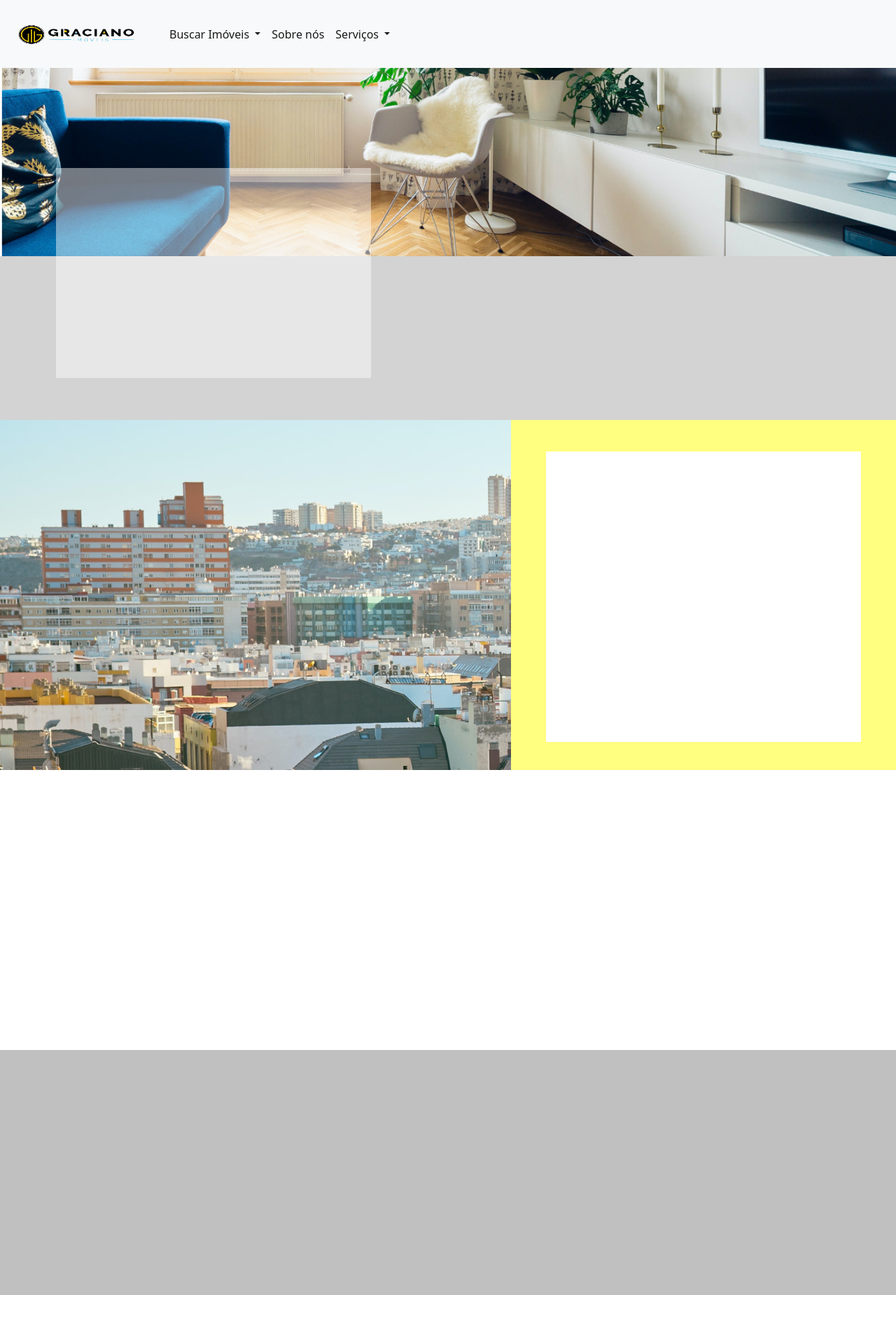
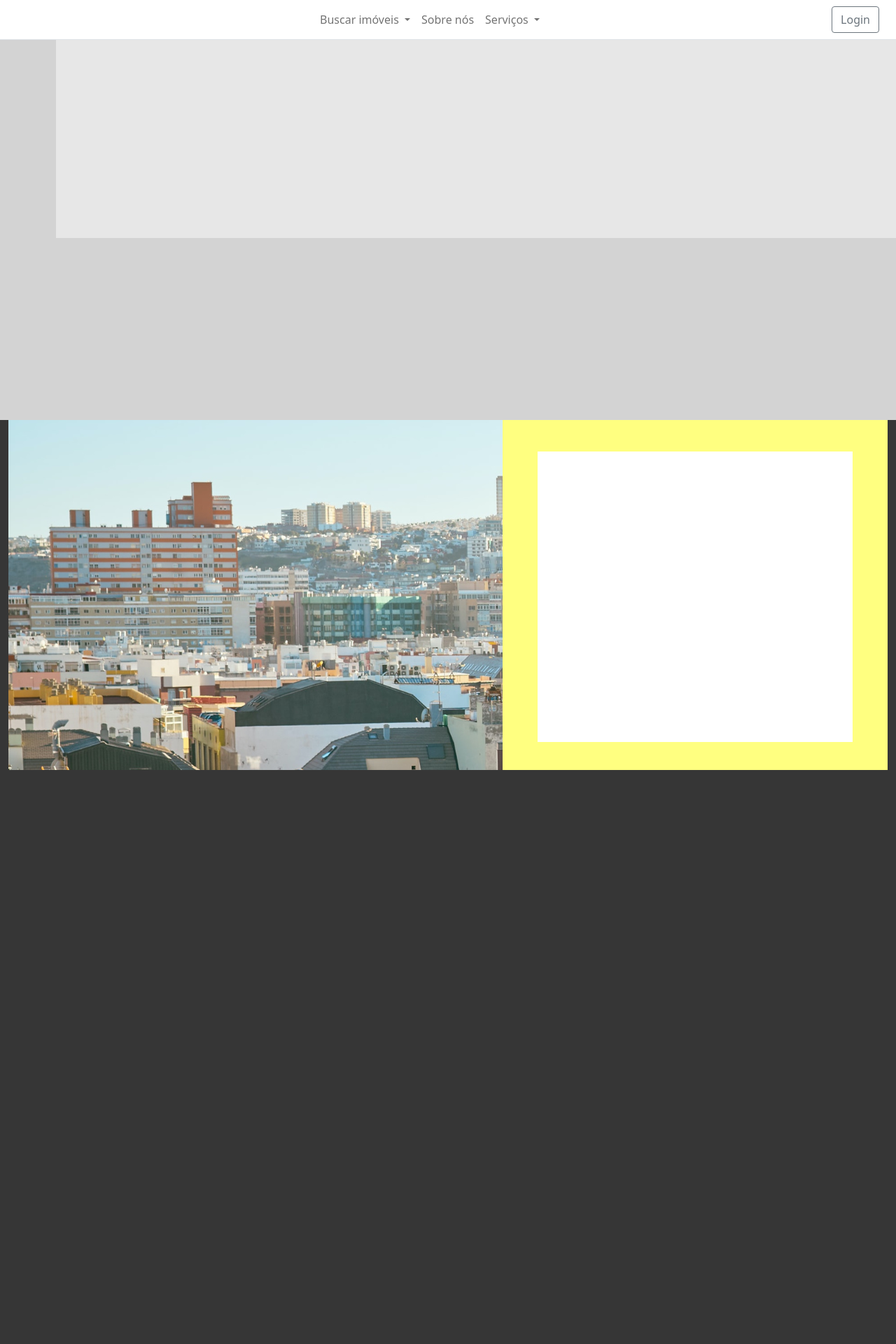
Before and after one commit to yocodetec/gracianoImoveis, a PHP site: page /frontQuemSomos.php in a window 1280 px wide; the page is wider, and only the part inside the window is pictured. Shown: the top 1920 px of that part at 70% size. Before the commit the page ends 1850 px from the top of that part, so only its background shows below. Run offline with PHP 8.4, Linux system fonts and the light colour scheme.

Commit message:
Update frontQuemSomos.php
03/11

```diff
--- a/frontQuemSomos.php
+++ b/frontQuemSomos.php
@@ -5,44 +5,41 @@
 
       <!-- CSS -->
 			<link href="css/style2.css" type="text/css" rel="stylesheet">
+			<link href="css/header.css" type="text/css" rel="stylesheet">
+			<link href="css/footer.css" type="text/css" rel="stylesheet">
       <!-- JQUERY -->
 			<script src="https://code.jquery.com/jquery-3.6.0.min.js" integrity="sha256-/xUj+3OJU5yExlq6GSYGSHk7tPXikynS7ogEvDej/m4=" crossorigin="anonymous"></script>
 	  <!-- BOOTSTRAP -->
+	  		      <!-- CONFIGURAÇÃO DE MEDIA QUERY -->
 	  		<meta name="viewport" content="width=device-width, initial-scale=1">
 			<link href="https://cdn.jsdelivr.net/npm/bootstrap@5.1.3/dist/css/bootstrap.min.css" rel="stylesheet">
 			<script src="https://cdn.jsdelivr.net/npm/bootstrap@5.1.3/dist/js/bootstrap.bundle.min.js"></script>
 			<link rel="stylesheet" href="https://cdn.jsdelivr.net/npm/bootstrap-icons@1.8.1/font/bootstrap-icons.css">
-
-			<link rel="preconnect" href="https://fonts.gstatic.com" crossorigin>
-<link href="https://fonts.googleapis.com/css2?family=Bebas+Neue&display=swap" rel="stylesheet">
-
-<link rel="preconnect" href="https://fonts.googleapis.com">
-<link rel="preconnect" href="https://fonts.gstatic.com" crossorigin>
-<link href="https://fonts.googleapis.com/css2?family=Bebas+Neue&family=Roboto:ital,wght@0,300;1,300&display=swap" rel="stylesheet">
+	  <!-- ICONS -->
+			<link rel="stylesheet" href="https://fonts.googleapis.com/css2?family=Material+Symbols+Outlined:opsz,wght,FILL,GRAD@48,400,0,0" />
 	</head>
 
       <!-- CONTEÚDO -->
 	<body>
+		<div class="container-fluid">
+			<div class="row">
     		 <!-- MENU -->
-        	<div class="col-lg-">
-              <div class="row">
-              <!-- CABEÇALHO -->
-    			<div id="header">
-                    <nav class="navbar navbar-expand-lg fixed-top navbar-light bg-light">
+    		 <header id="header">
+
+        		 <nav class="navbar navbar-expand-lg fixed-top navbar-light bg-white border-bottom">
                       <div class="container-fluid">
                         <a class="navbar-brand" href="frontHome.php">
                         	 <!-- LOGO DA EMPRESA -->
-                         <img src="img/logo_graciano.png"  alt="" width="170" height="70" class="d-inline-block align-text-top">
+                             <img src="" alt="" width="" height="" class="d-inline-block align-text-top">
                         </a>
-                        <button class="navbar-toggler" type="button" data-bs-toggle="collapse" data-bs-target="#navbarNavDropdown" aria-controls="navbarNavDropdown" aria-expanded="false" aria-label="Toggle navigation">
+                        <button class="navbar-toggler" type="button" data-bs-toggle="collapse" data-bs-target="#navbarSupportedContent" aria-controls="navbarSupportedContent" aria-expanded="false" aria-label="Toggle navigation">
                           <span class="navbar-toggler-icon"></span>
                         </button>
-                        <!-- BOTÕES DO CABEÇALHO -->
-                        <div class="collapse navbar-collapse container-fluid" id="navbarNavDropdown">
+                        <!-- BOTÕES DO MENU -->
                         <ul class="navbar-nav">
  						   <li class="nav-item dropdown">
-                              <a class="nav-link active dropdown-toggle" href="#" role="button" data-bs-toggle="dropdown" aria-expanded="false">
-                                Buscar Imóveis
+                              <a class="nav-link dropdown-toggle" href="#" role="button" data-bs-toggle="dropdown" aria-expanded="false">
+                                Buscar imóveis
                               </a>
                               <ul class="dropdown-menu">
                                 <li><a class="dropdown-item" href="#">Imóveis para alugar</a></li>
@@ -51,10 +48,10 @@
                               </ul>
                             </li>
                             <li class="nav-item">
-                              <a class="nav-link active" href="frontQuemSomos.php">Sobre nós</a>
+                              <a class="nav-link" href="#">Sobre nós</a>
                             </li>
                             <li class="nav-item dropdown">
-                              <a class="nav-link active dropdown-toggle" href="#" role="button" data-bs-toggle="dropdown" aria-expanded="false">
+                              <a class="nav-link dropdown-toggle" href="#" role="button" data-bs-toggle="dropdown" aria-expanded="false">
                                 Serviços
                               </a>
                               <ul class="dropdown-menu">
@@ -64,18 +61,25 @@
                               </ul>
                            </li>
 					  </ul>
-                        </div>
+                          <form class="d-flex">
+                            <button class="btn btn-outline-secondary" type="submit">Login</button>
+                          </form>
+
                       </div>
                  </nav>
+
+             </header>
+		 	 </div>
+
+    			<div class="row">
+            	<!-- PRIMEIRA DIV -->
+                <div class="col-sm- div2">
+                <!-- COLOCAR TEXTO -->
+
                 </div>
                 </div>
 
-            	<!-- PRIMEIRA DIV -->
-                <div class="col-sm- div2">
-                <!-- COLOCAR TEXTO -->
-			 <img src="img/sobrenos.png"  alt="" width="100%" height="1%">
-                </div>
-
+				<div class="row">
                 <div class="col-sm- div3">
                 <!-- DIV CINZA -->
                 	<div class="col-sm- div4">
@@ -86,7 +90,9 @@
                 		</div>
                 	</div>
                 </div>
+                </div>
 
+				<div class="row">
       			<div class="col-sm- div5">
       			<!-- DIV AMARELA -->
       				<div class="col-sm- div6">
@@ -102,7 +108,9 @@
                     	</div>
                    </div>
       			</div>
+      			</div>
 
+  				<div class="row">
       			<div class="col-sm- div10">
                 <!-- DIV AZUL -->
                 	<div class="col-sm- div11">
@@ -112,14 +120,16 @@
     				<!-- DIV BRANCA 2 -->
                     </div>
     			</div>
+    			</div>
 
+    	<div class="row">
  		 <div id="footer">
  		 <!--  RODAPÉ  -->
     		<div class="textoarea">
 
     		</div>
     	</div>
-
+    	</div>
 
   		</div>
 	</body>
```
Lines whose indentation alone changed are shown as unchanged.
